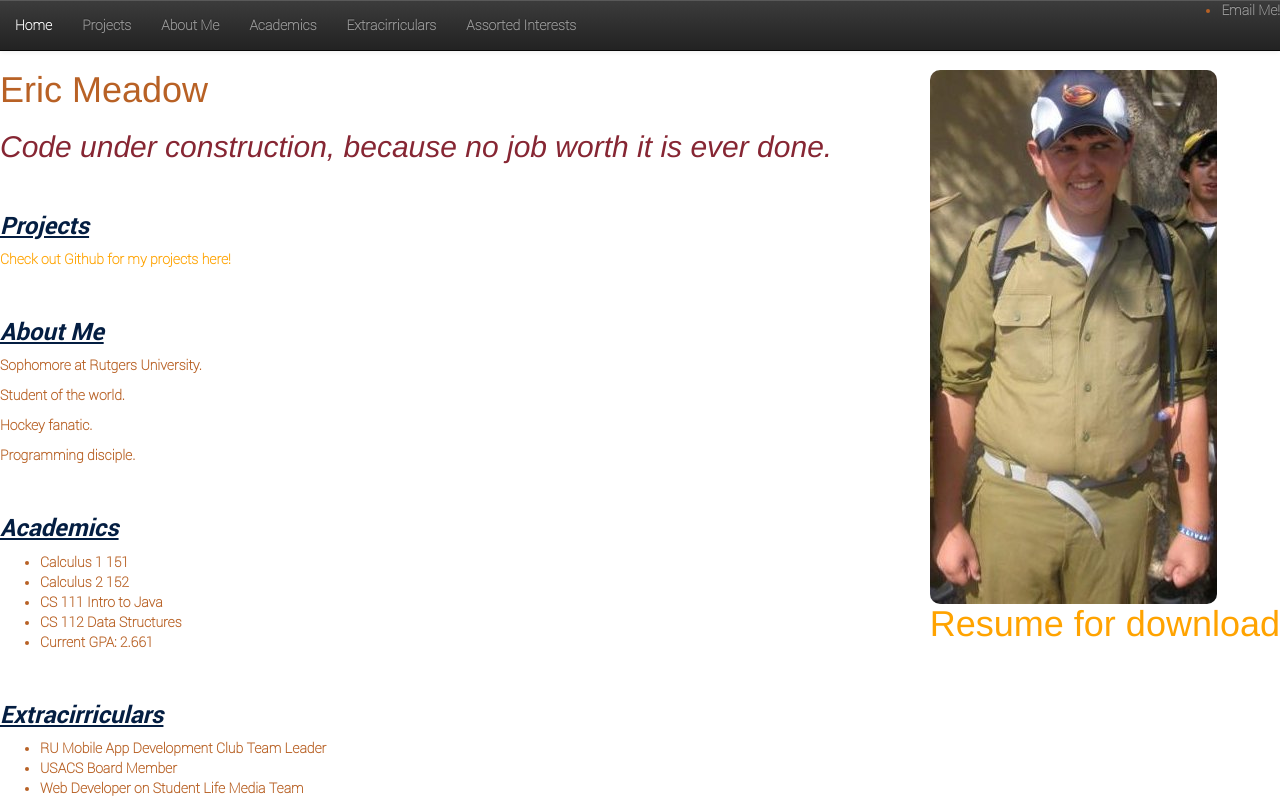
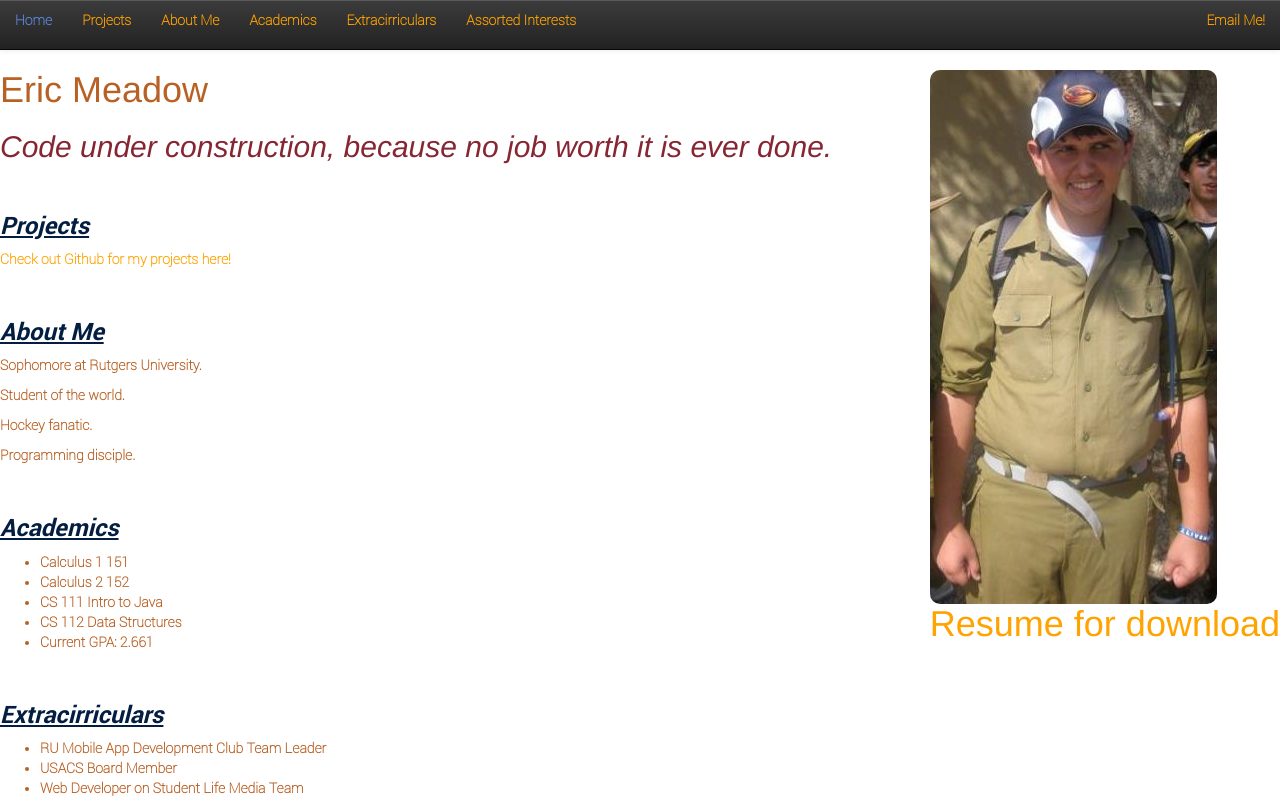
Before and after one commit to PalmerCurling/My-Website, a plain HTML site: page index.html in a window 1280 px wide. Shown: the top 801 px of the page. Drawn offline with nearby package versions, Linux system fonts and the light colour scheme.

Commit message:
nav bar shennanigans resolved

```diff
--- a/css/style.css
+++ b/css/style.css
@@ -51,11 +51,6 @@ a:hover{
 	color:#5C88DA;
 }
 
-nav#nav-bar{
-	margin-left: auto;
-	margin-right: auto;
+nav#nav-bar a:hover{
+background-color: transparent;
 }
-
-nav li{
-
-}
--- a/index.html
+++ b/index.html
@@ -8,27 +8,33 @@
 
 <nav id="nav-bar" class="navbar navbar-default navbar-inverse navbar-fixed-top" role=navigation>
 	<div class"navbar-collapse collapse">
-		<ul class="nav navbar-nav navbar-left">
-			<li>
+		<ul class="nav navbar-left">
+			<li class="navbar-nav">
 			<a href=#>Home</a>
-			<li>
+			</li>
+
+			<li class="navbar-nav">
 			<a href=#projects>Projects</a>
 			</li>
-			<li>
+
+			<li class="navbar-nav">
 			<a href=#about>About Me</a>
 			</li>
-			<li>
+
+			<li class="navbar-nav">
 			<a href=#academics>Academics</a>
 			</li>
-			<li>
+
+			<li class="navbar-nav">
 			<a href=#extracirriculars>Extracirriculars</a>
 			</li>
-			<li>
+
+			<li class="navbar-nav">
 			<a href=#assortedinterests>Assorted Interests</a>
 			</li>
 		</ul>
-		<ul class="navbar-nav navbar-right">
-			<li>
+		<ul class="nav navbar-right">
+			<li class="navbar-nav">
 			<a href="mailto:palmercurling@android.net" target="_blank">Email Me!</a>
 			</li>
 		</ul>
@@ -99,8 +105,8 @@
 	<br/>
 </div>
 
-<script src="./js/bootstrap.min.js"></script>
-<script src="http://code.jquery.com/jquery-migrate-1.2.1.min.js"></script>
+<script src="https://ajax.googleapis.com/ajax/libs/jquery/1.10.2/jquery.min.js" type="text/javascript"></script>
+<script src="./js/bootstrap.min.js" type="text/javascript"></script>
 </body>
 
 <footer>
```
